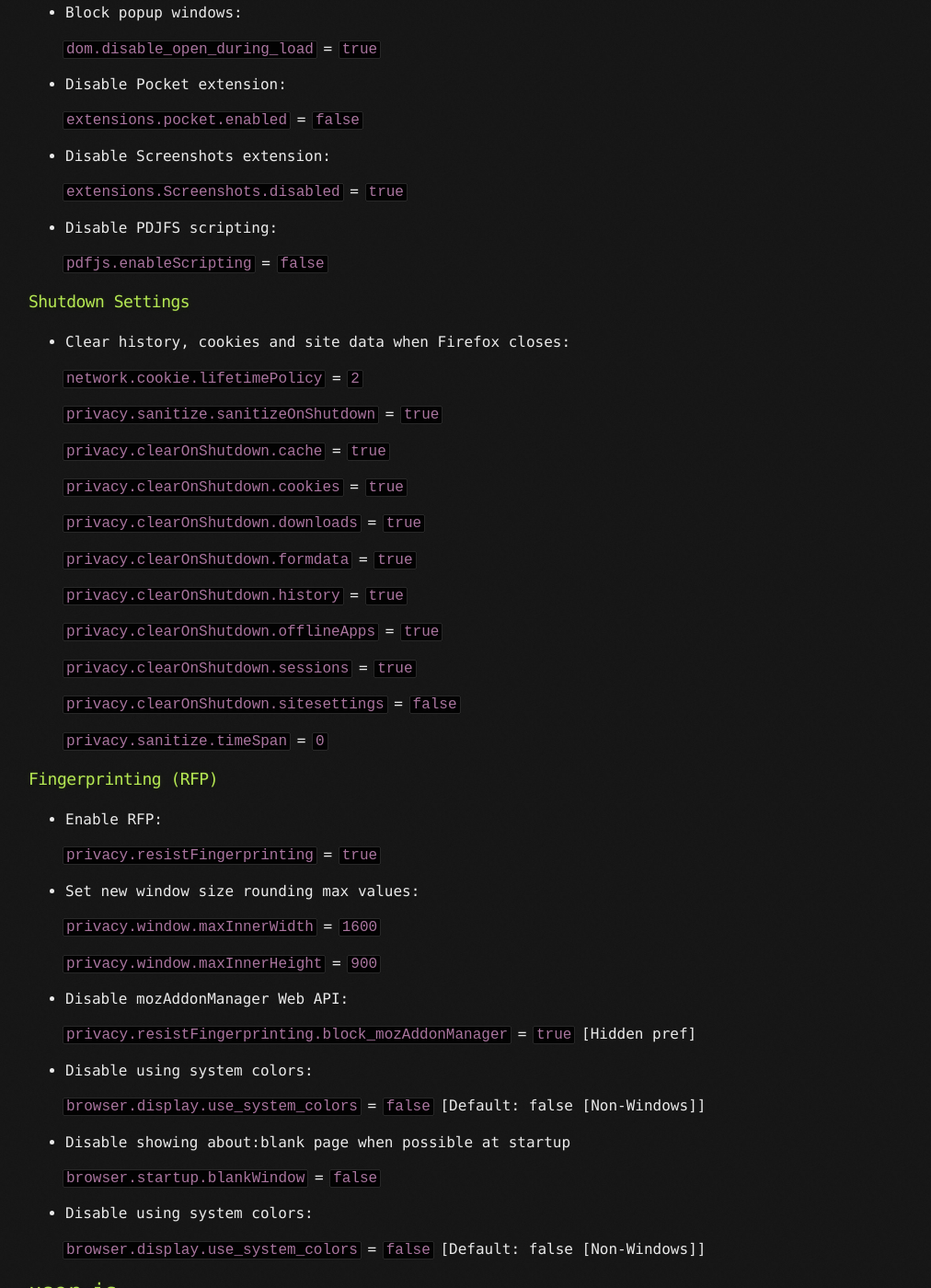
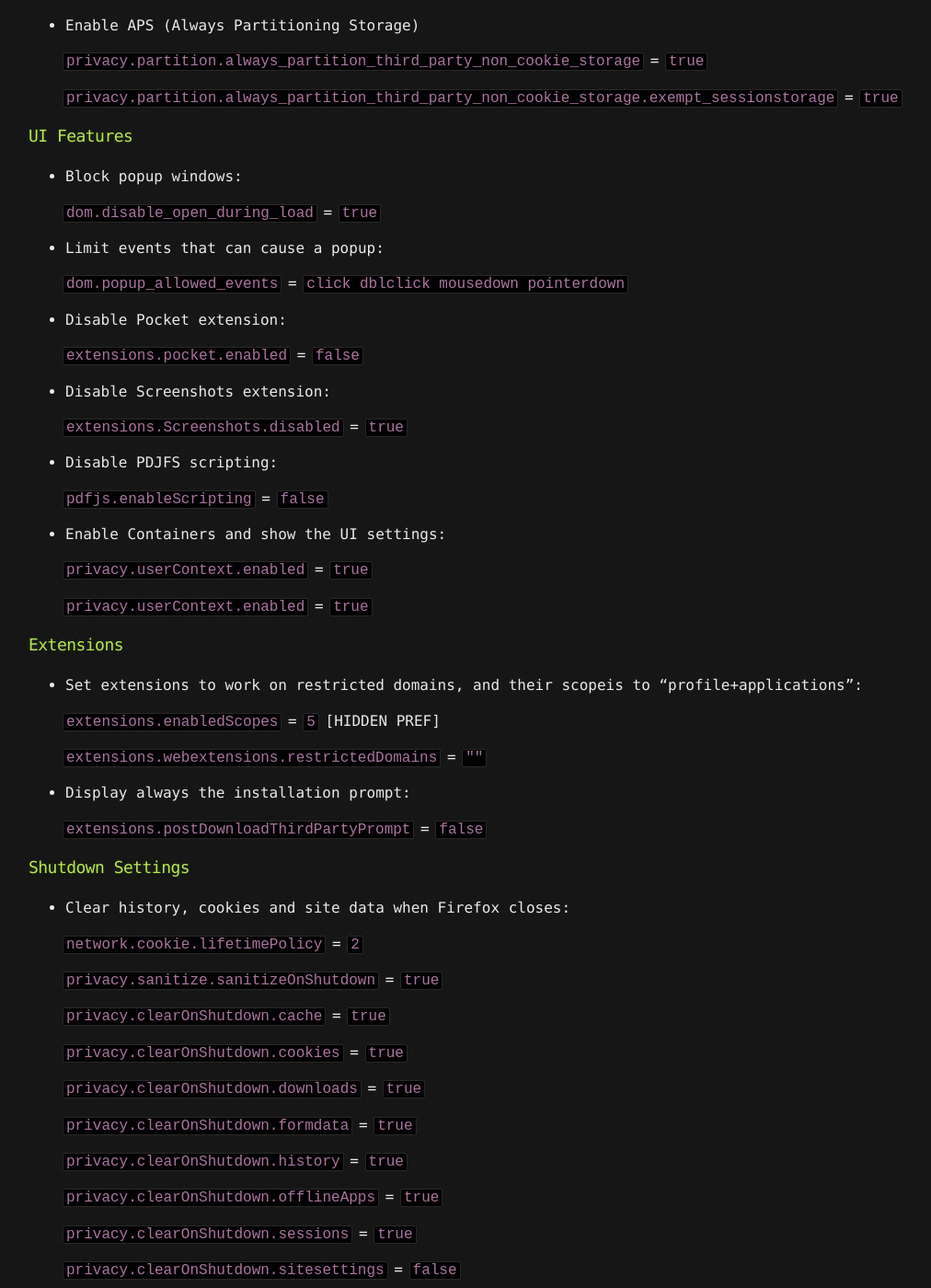
Before and after one commit to brainfucksec/brainfucksec.github.io, a Jekyll site: the page built from _posts/2022-03-21-firefox-hardening-guide.md, in a window 1280 px wide and 1400 px high, scrolled down 11287 px. Shown: the whole window at 92% size, without its empty margins (109-1121 px from the left). Built offline with Jekyll 4.4.1, drawn with Linux system fonts in a browser that asks for light colours; some of the changed text lies outside the part shown.

Commit message:
Update: _posts/2022-03-21-firefox-hardening-guide.md (gist: user.js)

```diff
--- a/_posts/2022-03-21-firefox-hardening-guide.md
+++ b/_posts/2022-03-21-firefox-hardening-guide.md
@@ -36,7 +36,7 @@
 
 In the area of cybersecurity the "100% secure setup" does not exist, what you can do though, is reduce the amount of data collected by entities like Google, Meta, Cloudflare etc. and reduce attack vectors.
 
-## Backup Firefox profile
+## Backup and create Firefox profile
 
 Before changing the configuration, you should make a backup of the default profile, or create a new profile to be used with the new settings.
 
@@ -92,6 +92,7 @@
 * Downloads
 * Cookies
 * UI Features
+* Extensions
 * Shutdown Settings
 * Fingerprinting (RFP)
 
@@ -166,7 +167,7 @@
 
     `intl.accept_languages` = `"en-US, en"`
 
-    `javascript.use_us_english_locale` = `true` [Hidden pref]
+    `javascript.use_us_english_locale` = `true` [HIDDEN PREF]
 
 ### Auto-updates / Recommendations
 
@@ -178,7 +179,7 @@
 
 * Disable addons recommendations (uses Google Analytics):
 
-    `extensions.getAddons.showPane` = `false` [Hidden pref]
+    `extensions.getAddons.showPane` = `false` [HIDDEN PREF]
 
     `extensions.htmlaboutaddons.recommendations.enabled` = `false`
 
@@ -208,9 +209,9 @@
 
     `toolkit.telemetry.firstShutdownPing.enabled` = `false`
 
-    `toolkit.telemetry.coverage.opt-out` = `true` [Hidden pref]
+    `toolkit.telemetry.coverage.opt-out` = `true` [HIDDEN PREF]
 
-    `toolkit.coverage.opt-out` = `true` [Hidden pref]
+    `toolkit.coverage.opt-out` = `true` [HIDDEN PREF]
 
     `toolkit.coverage.endpoint.base` = `""`
 
@@ -318,7 +319,11 @@
 
 * Disable GIO protocols as a potential proxy bypass vectors:
 
-    `network.gio.supported-protocols` = `""` [Hidden pref]
+    `network.gio.supported-protocols` = `""` [HIDDEN PREF]
+
+* Disable using UNC (Uniform Naming Convention) paths (prevent proxy bypass):
+
+    `network.file.disable_unc_paths` = `true` [HIDDEN PREF]
 
 * Remove special permissions for certain mozilla domains:
 
@@ -412,7 +417,11 @@
 
 * Disable page thumbnail collection
 
-    `browser.pagethumbnails.capturing_disabled` = `true` [Hidden pref]
+    `browser.pagethumbnails.capturing_disabled` = `true` [HIDDEN PREF]
+
+* Delete temporary files opened with external apps:
+
+    `browser.helperApps.deleteTempFileOnExit` = `true`
 
 ### HTTPS / SSL/TLS / OSCP / CERTS
 
@@ -537,6 +546,10 @@
 
     `dom.disable_open_during_load` = `true`
 
+* Limit events that can cause a popup:
+
+    `dom.popup_allowed_events` = `click dblclick mousedown pointerdown`
+
 * Disable Pocket extension:
 
     `extensions.pocket.enabled` = `false`
@@ -548,6 +561,24 @@
 * Disable PDJFS scripting:
 
     `pdfjs.enableScripting` = `false`
+
+* Enable Containers and show the UI settings:
+
+    `privacy.userContext.enabled` = `true`
+
+    `privacy.userContext.enabled` = `true`
+
+### Extensions
+
+* Set extensions to work on restricted domains, and their scopeis to "profile+applications":
+
+    `extensions.enabledScopes` = `5` [HIDDEN PREF]
+
+    `extensions.webextensions.restrictedDomains` = `""`
+
+* Display always the installation prompt:
+
+    `extensions.postDownloadThirdPartyPrompt` = `false`
 
 ### Shutdown Settings
 
@@ -698,9 +729,9 @@
 
 * [arkenfox user.js](https://github.com/arkenfox/user.js)
 
+* [LibreWolf](https://librewolf.net/)
+
 * [pyllyukko user.js](https://github.com/pyllyukko/user.js/)
-
-* [LibreWolf](https://librewolf.net/)
 
 * [uBlock Origin](https://ublockorigin.com/)
 
```
Also changed, not shown: other parts of _posts/2022-03-21-firefox-hardening-guide.md (+2 -2 lines).
